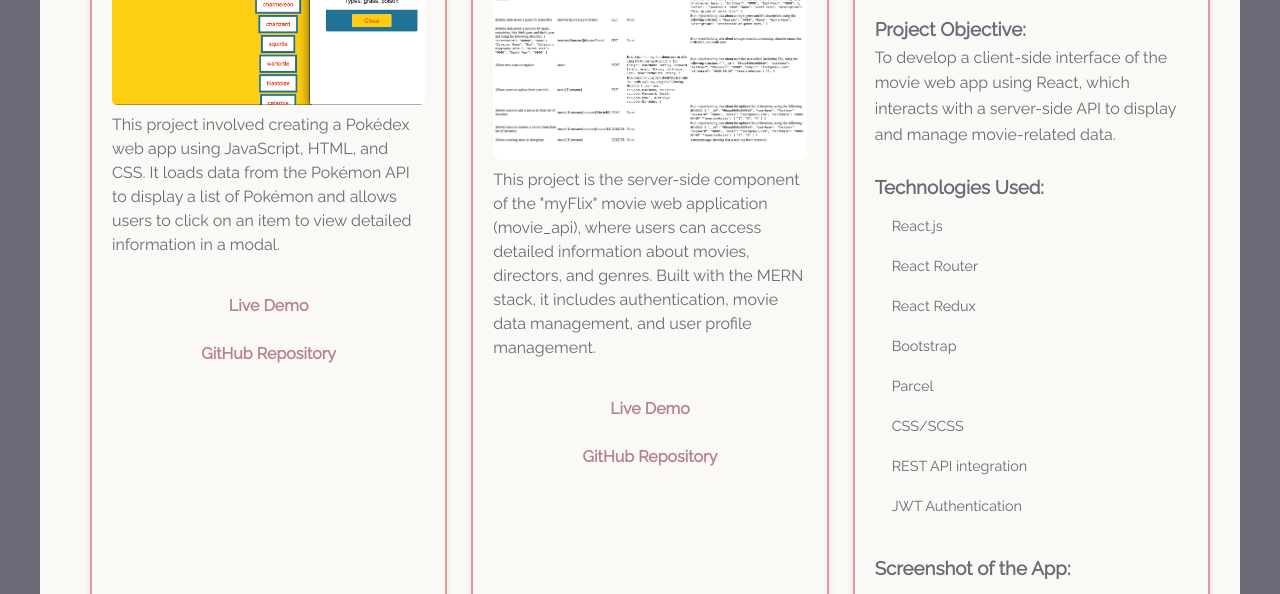
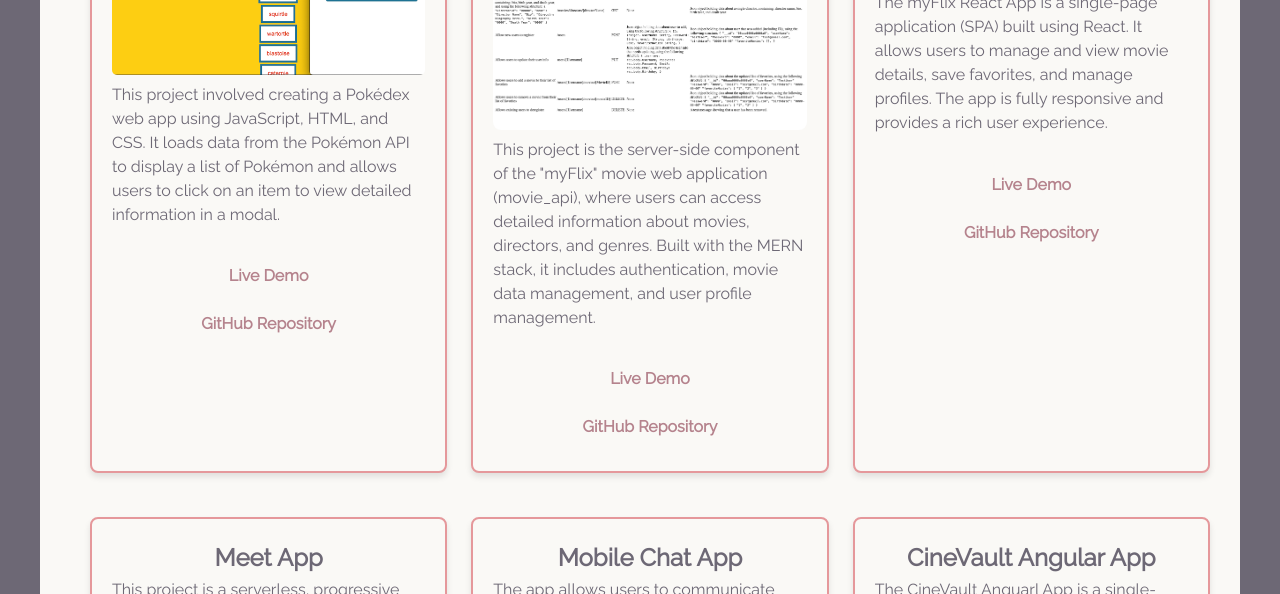
Before and after one commit to Chels93/CF--Portfolio, a website: page projects.html in a window 1280 px wide. Shown: the part 620-1214 px from the top of the page. Drawn offline with nearby package versions, Linux system fonts and the light colour scheme.

Commit message:
adjusted myFlix - client project display in projects.html

```diff
--- a/projects.html
+++ b/projects.html
@@ -49,7 +49,6 @@
           <!-- Pokédex Project -->
           <article class="grid_item">
             <h2>Pokédex JavaScript App</h2>
-            <p><h3>Screenshot of the App:</h3></p>
             <img
               src="img/PokedexScreenShot.png"
               alt="Screenshot of the Pokédex App"
@@ -83,7 +82,6 @@
           <!-- myFlix (movie_api) Server-Side Project -->
           <article class="grid_item">
             <h2>myFlix (movie_api) - Movie Web Application</h2>
-            <p><h3>Screenshot of the App:</h3></p>
             <img
               src="img/movie_api-screenshot.png"
               alt="Screenshot of the myFlix Application"
@@ -117,41 +115,18 @@
           <!-- myFlix React Project -->
           <article class="grid_item">
             <h2>myFlix React App</h2>
+            <img
+            src="img/myFlix-clientScreenshot.png"
+            alt="Screenshot of the myFlix React Application"
+            style="width: 100%; max-width: 600px"
+          />
             <p>
               The myFlix React App is a single-page application (SPA) built
               using React. It allows users to manage and view movie details,
               save favorites, and manage profiles. The app is fully responsive
               and provides a rich user experience.
             </p>
-            <br />
-            <p>
-                <h3>Project Objective:</h3>
-                To develop a client-side interface of the movie web app using
-                React, which interacts with a server-side API to display and
-                manage movie-related data.
-              </p>
               <br />
-              <div>
-                <p><h3>Technologies Used:</h3></p>
-                <ul>
-                  <li>React.js</li>
-                  <li>React Router</li>
-                  <li>React Redux</li>
-                  <li>Bootstrap</li>
-                  <li>Parcel</li>
-                  <li>CSS/SCSS</li>
-                  <li>REST API integration</li>
-                  <li>JWT Authentication</li>
-                </ul>
-              </div>
-              <br />
-              <p><h3>Screenshot of the App:</h3></p>
-              <img
-                src="img/myFlix-clientScreenshot.png"
-                alt="Screenshot of the myFlix React Application"
-                style="width: 100%; max-width: 600px"
-              />
-
             <p>
               <a
                 href="https://cinevault93.netlify.app/"
```
